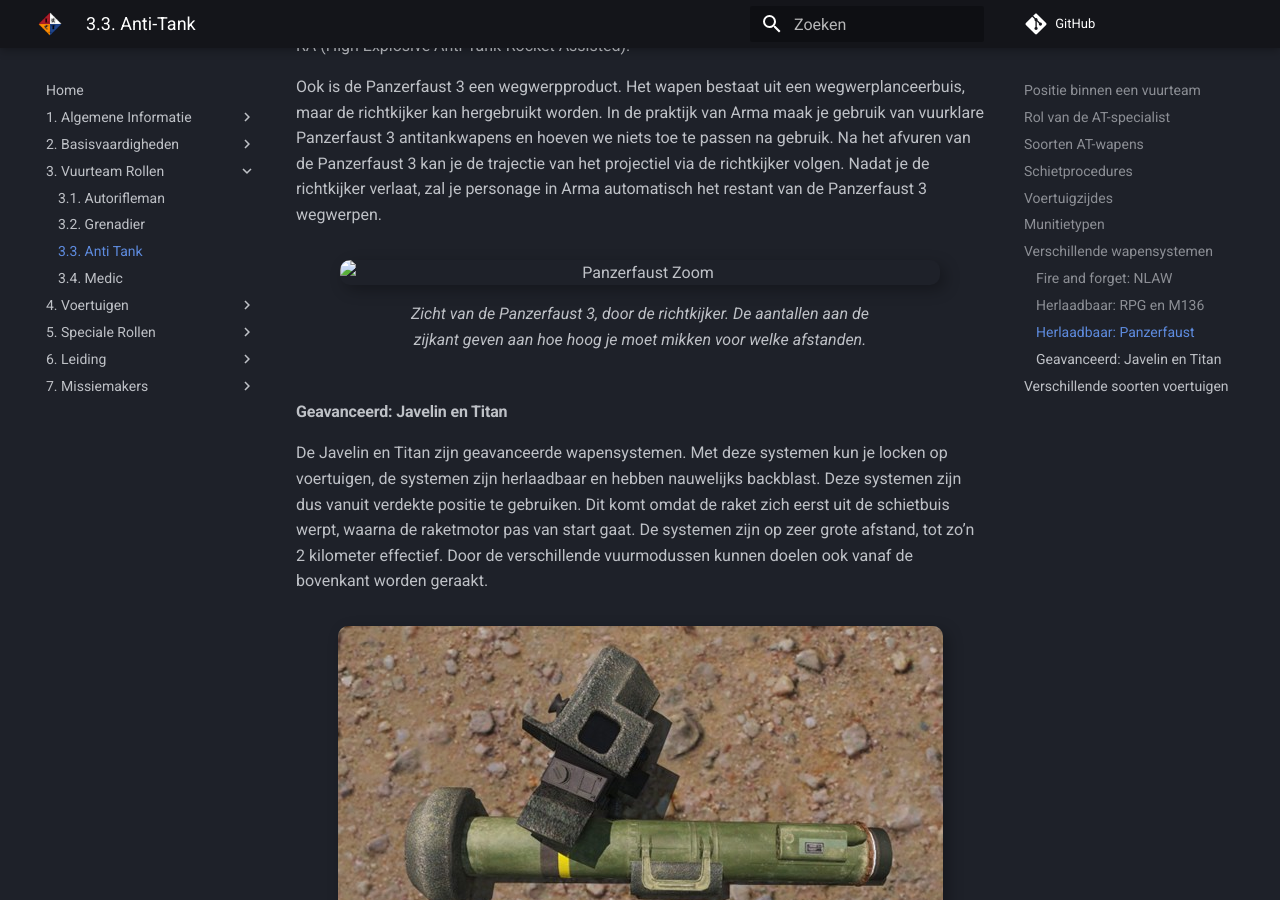
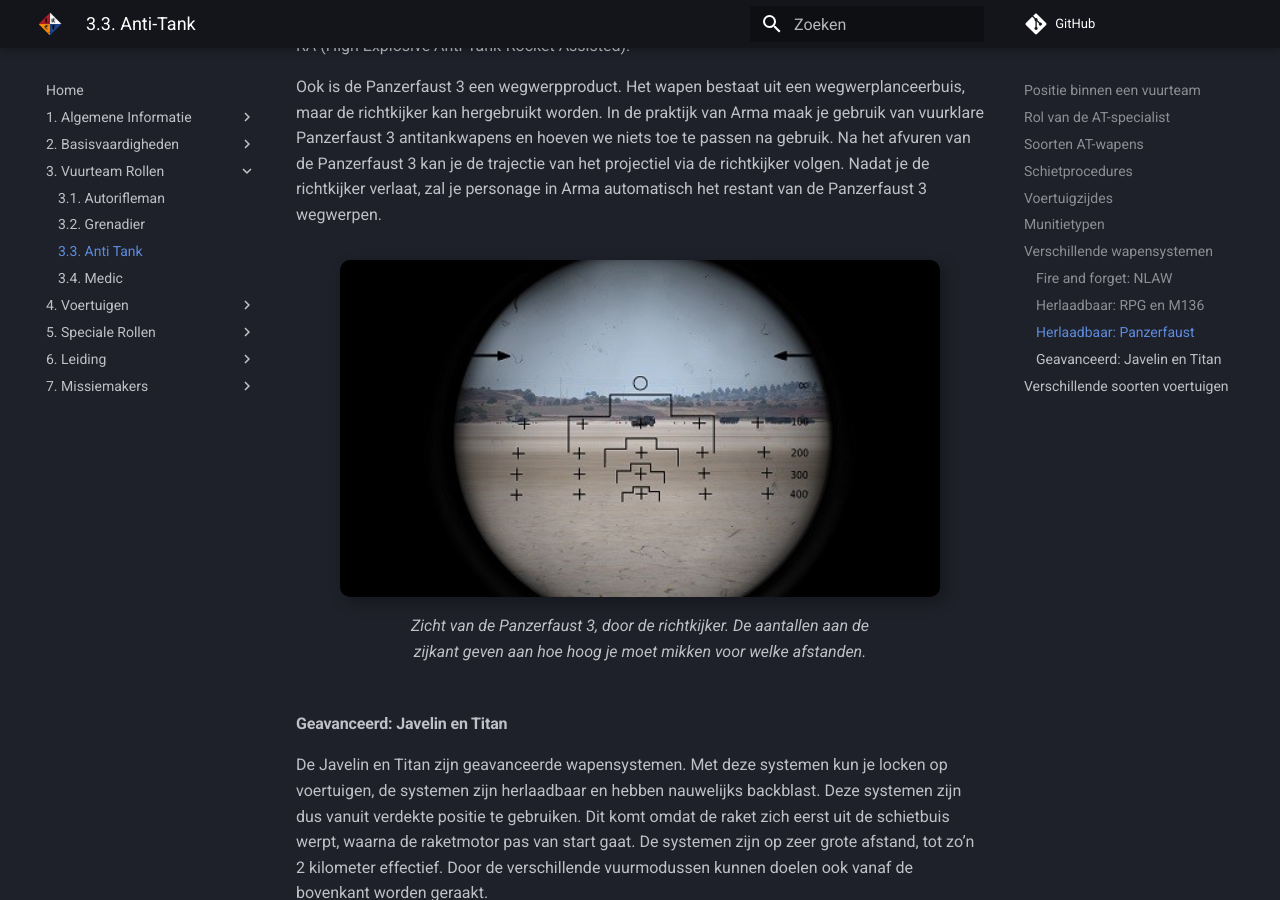
Before and after one commit to Lowlands-Tactical/LT-Wiki, an MkDocs documentation site: the page built from docs/3_vuurteam_rollen/3_3_anti_tank.md, in a window 1280 px wide and 900 px high, scrolled down 4724 px. Built offline with MkDocs 1.6.1 and Material for MkDocs 9.7.7, drawn with Linux system fonts in a browser that asks for light colours; comment, search, counter and statistics services are not loaded.

Commit message:
Afbeelding fix

```diff
--- a/docs/3_vuurteam_rollen/3_3_anti_tank.md
+++ b/docs/3_vuurteam_rollen/3_3_anti_tank.md
@@ -121,7 +121,7 @@ Dit is een HEAT-RA (High Explosive Anti-Tank-Rocket Assisted).
 Ook is de Panzerfaust 3 een wegwerpproduct. Het wapen bestaat uit een wegwerplanceerbuis, maar de richtkijker kan hergebruikt worden. In de praktijk van Arma maak je gebruik van vuurklare Panzerfaust 3 antitankwapens en hoeven we niets toe te passen na gebruik.
 Na het afvuren van de Panzerfaust 3 kan je de trajectie van het projectiel via de richtkijker volgen. Nadat je de richtkijker verlaat, zal je personage in Arma automatisch het restant van de Panzerfaust 3 wegwerpen.
 
-![Panzerfaust Zoom](img/3_2_anti_tank/panzerfaust zoom.jpg){ width="600" }
+![Afbeelding](img/3_3_anti_tank/panzerfaust zoom.jpg){ width="600" }
 /// caption
 Zicht van de Panzerfaust 3, door de richtkijker. De aantallen aan de zijkant geven aan hoe hoog je moet mikken voor welke afstanden.
 ///
```
